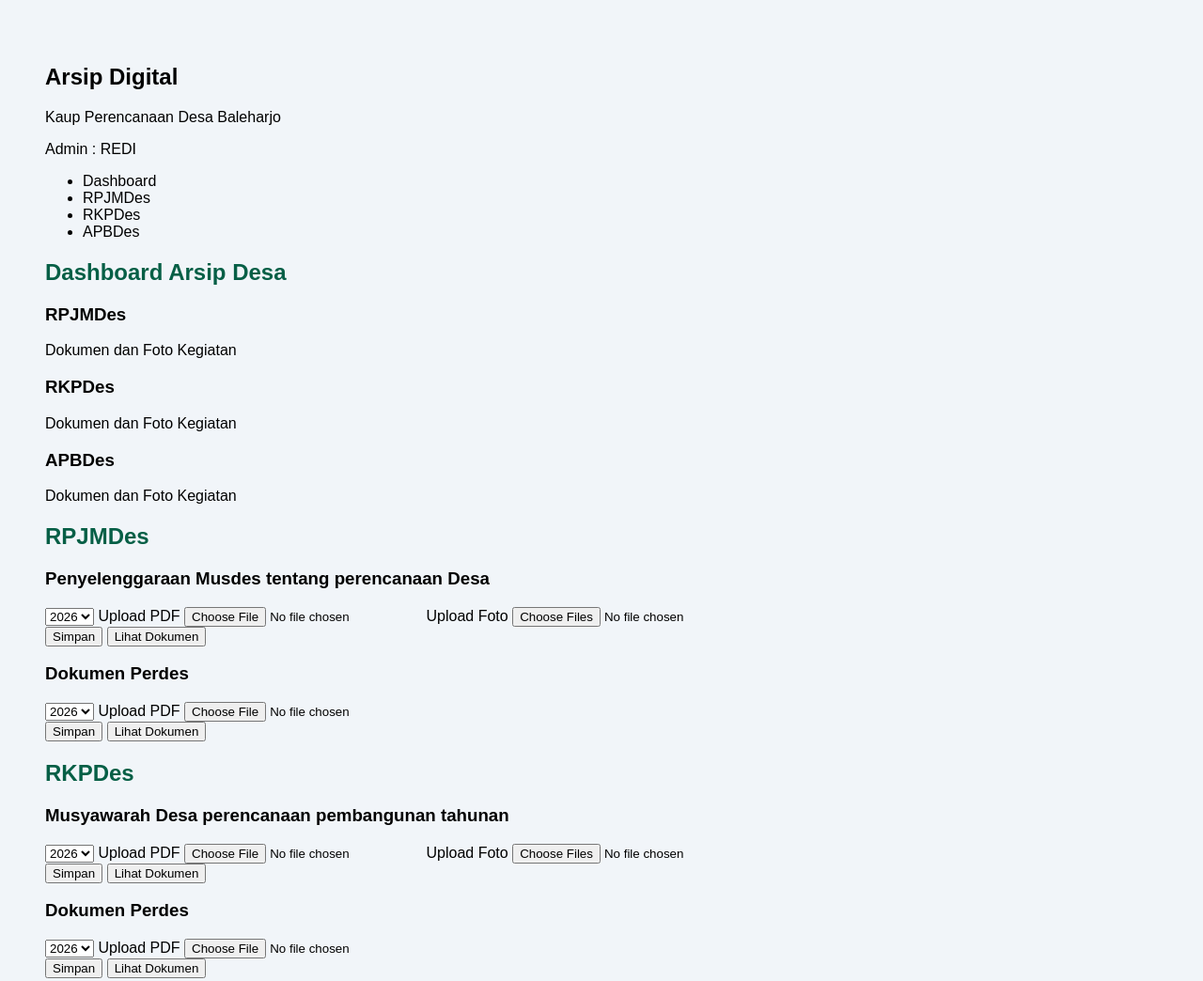
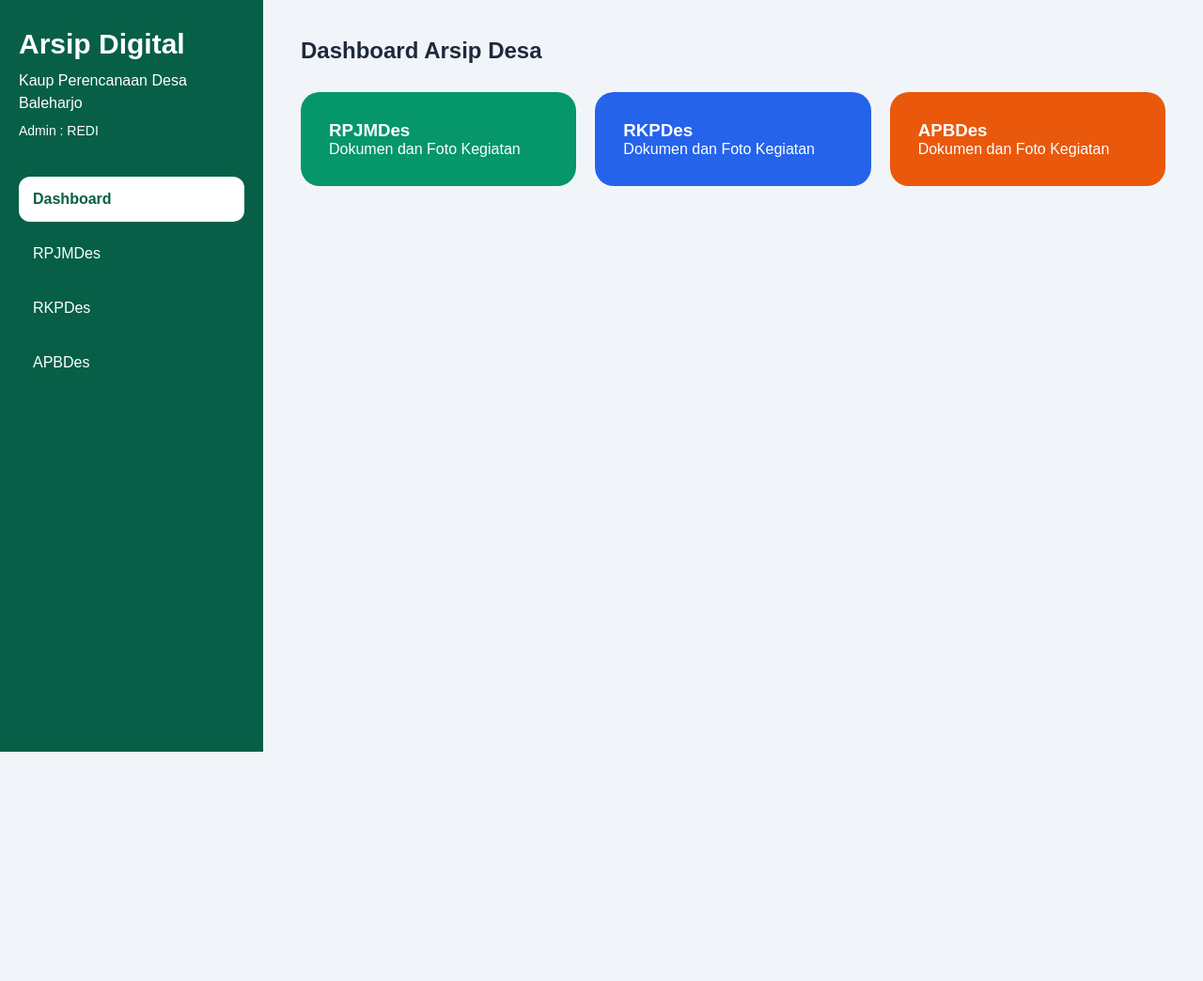
Before and after one commit to perencanaan208/arsip-desa-baleharjo, a plain HTML site: page index.html in a window 1280 px wide. Shown: the top 1044 px of the page at 94% size. After the commit the page ends 800 px from the top, so only its background shows below. Drawn offline with Linux system fonts and the light colour scheme.

Commit message:
Refactor CSS styles for improved layout and design

```diff
--- a/style.css
+++ b/style.css
@@ -1,9 +1,154 @@
+*{
+  margin:0;
+  padding:0;
+  box-sizing:border-box;
+  font-family:Arial, sans-serif;
+}
+
 body{
-  font-family: Arial;
   background:#f1f5f9;
+}
+
+.container{
+  display:flex;
+  min-height:100vh;
+}
+
+/* SIDEBAR */
+.sidebar{
+  width:280px;
+  background:#065f46;
+  color:white;
+  padding:30px 20px;
+}
+
+.logo h2{
+  font-size:30px;
+  margin-bottom:10px;
+}
+
+.logo p{
+  margin-bottom:8px;
+  line-height:1.5;
+}
+
+.logo span{
+  font-size:14px;
+}
+
+.menu{
+  list-style:none;
+  margin-top:40px;
+}
+
+.menu li{
+  padding:15px;
+  margin-bottom:10px;
+  border-radius:12px;
+  cursor:pointer;
+  transition:0.3s;
+}
+
+.menu li:hover,
+.menu li.active{
+  background:white;
+  color:#065f46;
+  font-weight:bold;
+}
+
+/* MAIN */
+.main-content{
+  flex:1;
   padding:40px;
 }
 
+.content{
+  display:none;
+}
+
+.active-content{
+  display:block;
+}
+
 h1{
-  color:#065f46;
+  margin-bottom:30px;
+  color:#1e293b;
 }
+
+/* DASHBOARD */
+.cards{
+  display:grid;
+  grid-template-columns:repeat(auto-fit,minmax(250px,1fr));
+  gap:20px;
+}
+
+.card{
+  padding:30px;
+  border-radius:20px;
+  color:white;
+}
+
+.green{
+  background:#059669;
+}
+
+.blue{
+  background:#2563eb;
+}
+
+.orange{
+  background:#ea580c;
+}
+
+/* ACTIVITY */
+.activity{
+  background:white;
+  padding:25px;
+  border-radius:20px;
+  margin-bottom:25px;
+  box-shadow:0 2px 10px rgba(0,0,0,0.1);
+}
+
+.activity h3{
+  margin-bottom:20px;
+  color:#1e293b;
+}
+
+.activity label{
+  display:block;
+  margin-top:15px;
+  margin-bottom:8px;
+  color:#475569;
+}
+
+.activity select,
+.activity input{
+  width:100%;
+  padding:12px;
+  border:1px solid #cbd5e1;
+  border-radius:10px;
+}
+
+.buttons{
+  margin-top:20px;
+  display:flex;
+  gap:10px;
+}
+
+button{
+  padding:12px 20px;
+  border:none;
+  border-radius:10px;
+  background:#065f46;
+  color:white;
+  cursor:pointer;
+  font-weight:bold;
+}
+
+.secondary{
+  background:#2563eb;
+}
+
+button:hover{
+  opacity:0.9;
+}
```
